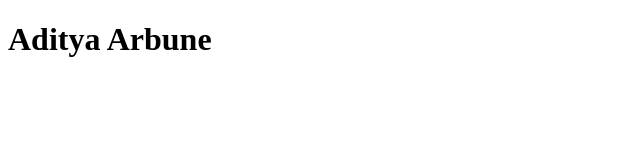
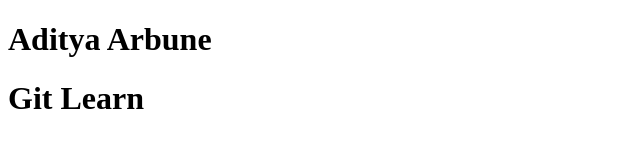
Before and after one commit to adityaarbune123/Noitavonne, a plain HTML site: page aditya/index.html in a window 1280 px wide. Shown: the whole page, without its empty margins (0-640 px from the left). Drawn offline with Linux system fonts and the light colour scheme.

Commit message:
aditya arbole

```diff
--- a/aditya/index.html
+++ b/aditya/index.html
@@ -7,5 +7,6 @@
 </head>
 <body>
     <h1>Aditya Arbune</h1>
+    <h1>Git Learn</h1>
 </body>
 </html>
```
Also changed, not shown: 1 other file.
